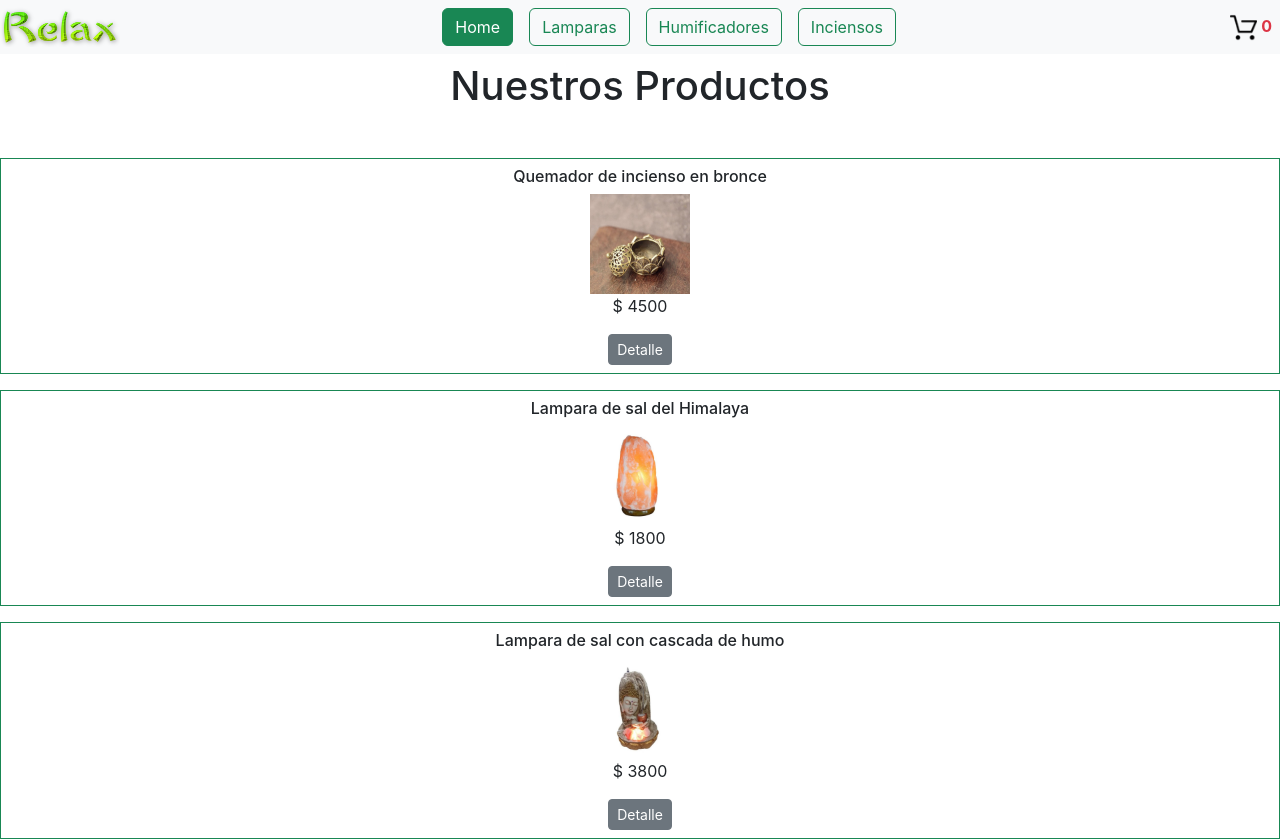
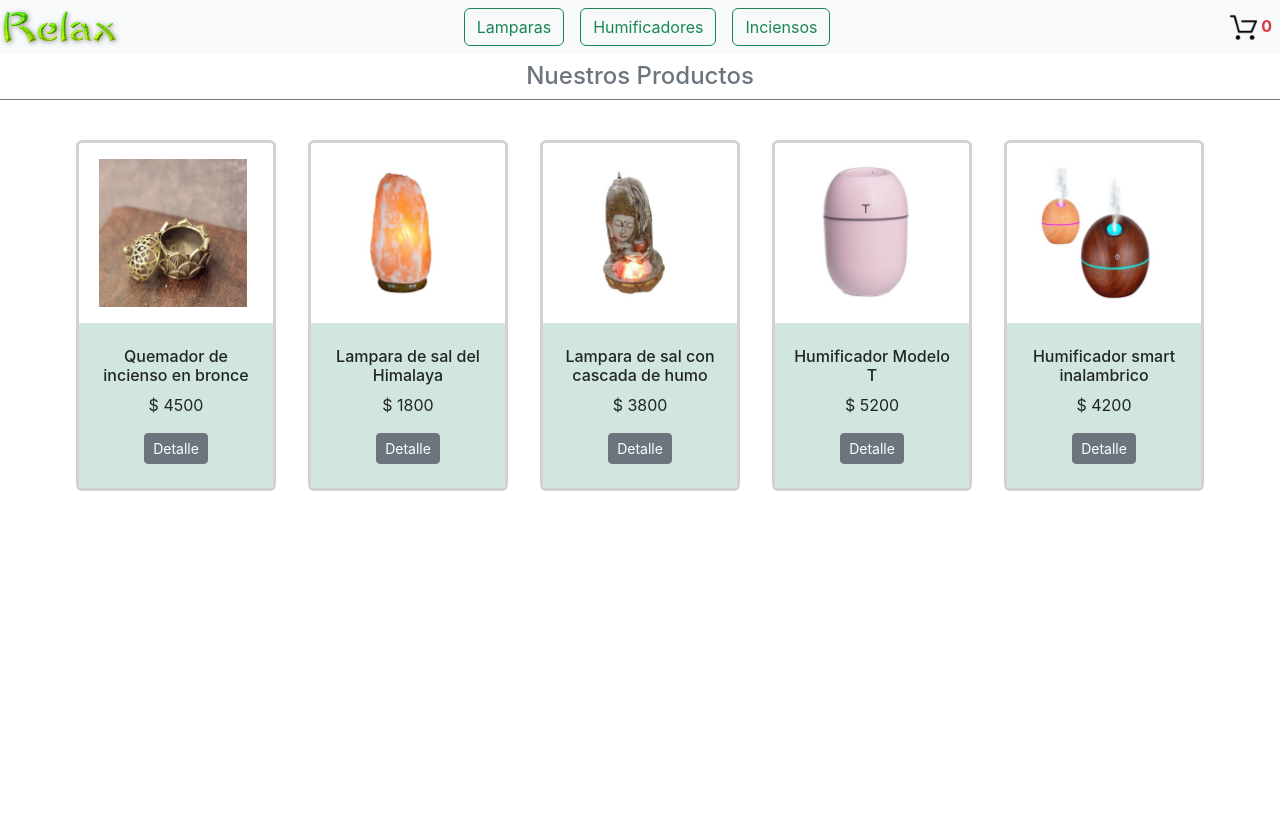
Before and after one commit to vvazquez86/proyecto-coder, a React (Create React App) app: page / in a window 1280 px wide. Shown: the top 840 px of the page. After the commit the page ends 800 px from the top, so only its background shows below. Built offline with nearby package versions, Linux system fonts and the light colour scheme.

Commit message:
Segunda pre entrega finalizada y estilos agregados

```diff
--- a/public/index.html
+++ b/public/index.html
@@ -22,7 +22,7 @@
       work correctly both with client-side routing and a non-root public URL.
       Learn how to configure a non-root public URL by running `npm run build`.
     -->
-  <title>Relax - Almacen de bebidas</title>
+  <title>Relax - tu lugar en el mundo</title>
   <link href="https://cdn.jsdelivr.net/npm/bootstrap@5.3.0-alpha1/dist/css/bootstrap.min.css" rel="stylesheet"
     integrity="sha384-GLhlTQ8iRABdZLl6O3oVMWSktQOp6b7In1Zl3/Jr59b6EGGoI1aFkw7cmDA6j6gD" crossorigin="anonymous">
 </head>
--- a/src/App.js
+++ b/src/App.js
@@ -11,7 +11,7 @@ function App() {
       <Navbar />
         <Routes>
           <Route path='/' element={<ItemListContainer greeting='Nuestros Productos'/>}/>
-          <Route path='/category/:categoryId' element={<ItemListContainer greeting='Nuestros Productos'/>}/>
+          <Route path='/category/:categoryId' element={<ItemListContainer greeting='Productos'/>}/>
           <Route path='/item/:productId' element={<ItemDetailsConteiner/>}/>
         </Routes>
       </BrowserRouter>
--- a/src/components/Item/Item.js
+++ b/src/components/Item/Item.js
@@ -1,14 +1,19 @@
 import { Link } from "react-router-dom"
 
-const Item = ({id, name, img, price}) => {
-    return(
-        <div className="mb-3 border border-success">
-            <h6 className="mt-2">{name}</h6>
-            <img src={img} alt={name} style={{width: 100}} />
-            <p>$ {price}</p>
-            <Link className="btn btn-secondary btn-sm mb-2" to={`/item/${id}`}>Detalle</Link>
+
+
+const Item = ({ id, name, img, price }) => {
+    return (
+        <div className="m-3">
+            <div className="mb-3 border-3 card" style={{ width: 200 }}>
+                <img className="p-3 mx-1" src={img} alt={name} style={{ width: 180 }} />
+                <div className="card-body bg-success-subtle">
+                    <h6 className="mt-2">{name}</h6>
+                    <p>$ {price}</p>
+                    <Link className="btn btn-secondary btn-sm mb-2" to={`/item/${id}`}>Detalle</Link>
+                </div>
+            </div>
         </div>
     )
 }
-
 export default Item
--- a/src/components/ItemCount/ItemCount.js
+++ b/src/components/ItemCount/ItemCount.js
@@ -16,13 +16,13 @@ const ItemCount = ({initial = 1, stock}) =>{
         }
     }
     return(
-        <div className="border text-center mt-4 p-2">
+        <div className="border text-center mt-4 p-3">
             <h4>{count}</h4>
             <div className="m-3 d-flex justify-content-around">
-                <button onClick={decrement}>-</button>
-                <button onClick={increment}>+</button>
+                <button className="btn btn-success" onClick={decrement}>-</button>
+                <button className="btn btn-success" onClick={increment}>+</button>
             </div>
-            <button>Agregar al Carrito</button>
+            <button className="btn btn-secondary" >Agregar al Carrito</button>
         </div>
     )
 }
--- a/src/components/ItemDetail/ItemDetail.js
+++ b/src/components/ItemDetail/ItemDetail.js
@@ -2,10 +2,10 @@ import ItemCount from "../ItemCount/ItemCount"
 
 const ItemDetail = ({id, name, img, description, stock, price})=>{
     return(
-        <div className="d-flex flex-column align-items-center border p-2">
+        <div className="d-flex flex-column align-items-center p-2">
             <h4 className="m-2">{name}</h4>
             <p className="m-2">Codigo: {id}</p>
-            <p>Precio: {price}</p>
+            <p>Precio: $ {price}</p>
             <p>Descripcion: {description}</p>
             <img src={img} alt={name} style={{width: 200}} />
             <ItemCount stock = {stock}/>
--- a/src/components/ItemDetailsContainer/ItemDetailsConteiner.js
+++ b/src/components/ItemDetailsContainer/ItemDetailsConteiner.js
@@ -7,19 +7,37 @@ const ItemDetailsConteiner = () => {
 
     const { productId } = useParams()
     const [product, setProducts] = useState({})
+    const [loading, setLoading] = useState(true)
+    const [error, setError] = useState(false)
+
     useEffect(()=>{
         getProductById(productId)
         .then(product =>{
             setProducts(product)
         })
         .catch(error =>{
-            console.log(error)
+            setError(true)
         })
+        .finally(()=>{
+            setLoading(false)
+        })
+
     },[productId])
-    console.log(product)
+
+    if(loading){
+        return  <div className='d-flex justify-content-center'>
+                    <div class="spinner-border text-success m-5" role="status">
+                    </div>
+                </div>
+    }
+
+    if(error){
+        return <h1>Hubo un error en la carga!</h1>
+    }
+
     return(
-        <div>
-            <h2>Detalle del producto</h2>
+        <div className="text-center mt-4">
+            <h2 className="h4 pb-2 mb-4 text-secondary border-bottom border-secondary">Detalle del producto</h2>
             <ItemDetail {...product}/>
         </div>
     )
--- a/src/components/ItemList/ItemList.js
+++ b/src/components/ItemList/ItemList.js
@@ -2,7 +2,7 @@ import Item from "../Item/Item"
 
 const ItemList = ({ products }) =>{
     return(
-        <div>
+        <div className="d-flex">
             { products.map( prod => <Item key={prod.id} {...prod} />)}
         </div>
     )
--- a/src/components/ItemListContainer/ItemListContainer.js
+++ b/src/components/ItemListContainer/ItemListContainer.js
@@ -5,28 +5,43 @@ import { useParams } from 'react-router-dom';
 import { getProductsByCategory } from '../../asyncMock';
 
 
-const ItemListContainer = ({greeting}) =>{
+const ItemListContainer = ({ greeting }) => {
 
     const [products, setproducts] = useState([])
-    const {categoryId} = useParams()
+    const [loading, setLoading] = useState(true)
+    const { categoryId } = useParams()
+    const [error, setError] = useState(false)
 
-useEffect(() => {
+    useEffect(() => {
 
-    const asyncFunction = categoryId ? getProductsByCategory : getProducts
-    asyncFunction(categoryId)
-        .then(products =>
-            {
+        const asyncFunction = categoryId ? getProductsByCategory : getProducts
+        asyncFunction(categoryId)
+            .then(products => {
                 setproducts(products)
             })
-        .catch(error =>{
-            console.log(error)
-        })
-}, [categoryId])
-    return(
+            .catch(error => {
+                setError(true)
+            })
+            .finally(() => {
+                setLoading(false)
+            })
+    }, [categoryId])
+
+    if (loading) {
+        return  <div className='d-flex justify-content-center'>
+                    <div class="spinner-border text-success m-5" role="status">
+                    </div>
+                </div>
+    }
+
+    if(error){
+        return <h1>Hubo un error en la carga</h1>
+    }
+    return (
         <div className="mt-2 text-center">
-            <h1 className='mb-5'>{greeting}</h1>
-            <div className='d-flex flex-column'>
-            <ItemList products = {products} />
+            <h1 className='h4 pb-2 mb-4 text-secondary border-bottom border-secondary'>{greeting}</h1>
+            <div className='d-flex flex-row justify-content-around'>
+                <ItemList products={products} />
             </div>
         </div>
 
--- a/src/components/Navbar/Navbar.js
+++ b/src/components/Navbar/Navbar.js
@@ -1,15 +1,18 @@
 import Boton from "../Boton/Boton"
 import CartWidget from "../CartWidget/CartWidget"
+import { Link } from "react-router-dom"
+
 const Navbar = () => {
     return (
 
         <nav className="bg-body-tertiary">
             <div className="d-flex justify-content-between align-items-center">
                 <div>
-                <img style={{width:'120px', height:'40px'}} src="/img/logo.png" alt="carrito" />
+                    <Link to='/'>
+                        <img style={{width:'120px', height:'40px'}} src="/img/logo.png" alt="carrito" />
+                    </Link>
                 </div>
-                <div className="">
-                    <Boton label='Home' category={'/'}/>
+                <div className="col-4">
                     <Boton label='Lamparas' category={'category/lampara'}/>
                     <Boton label='Humificadores' category={'category/humificador'}/>
                     <Boton label='Inciensos' category={'category/incienso'}/>
```
